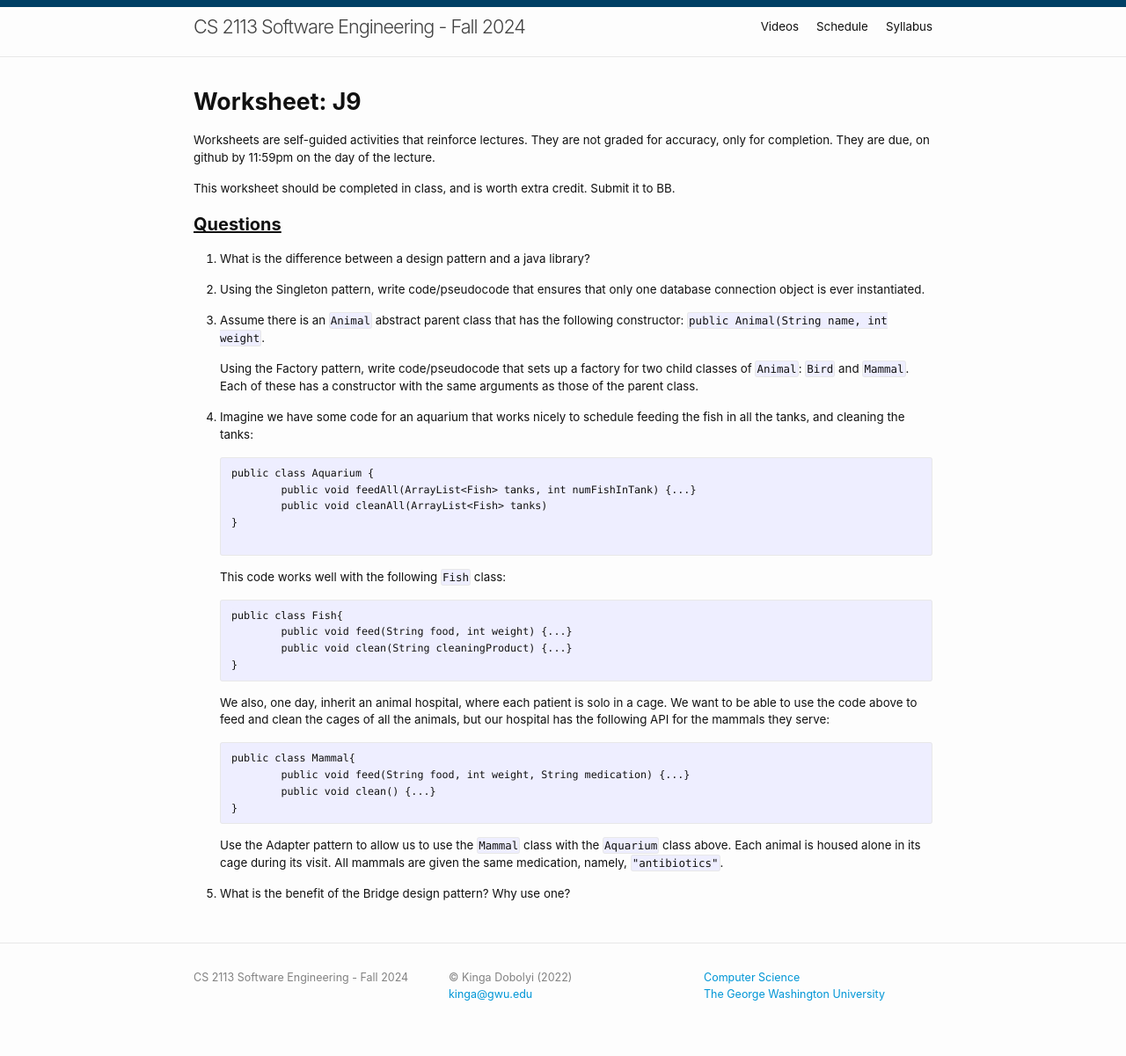
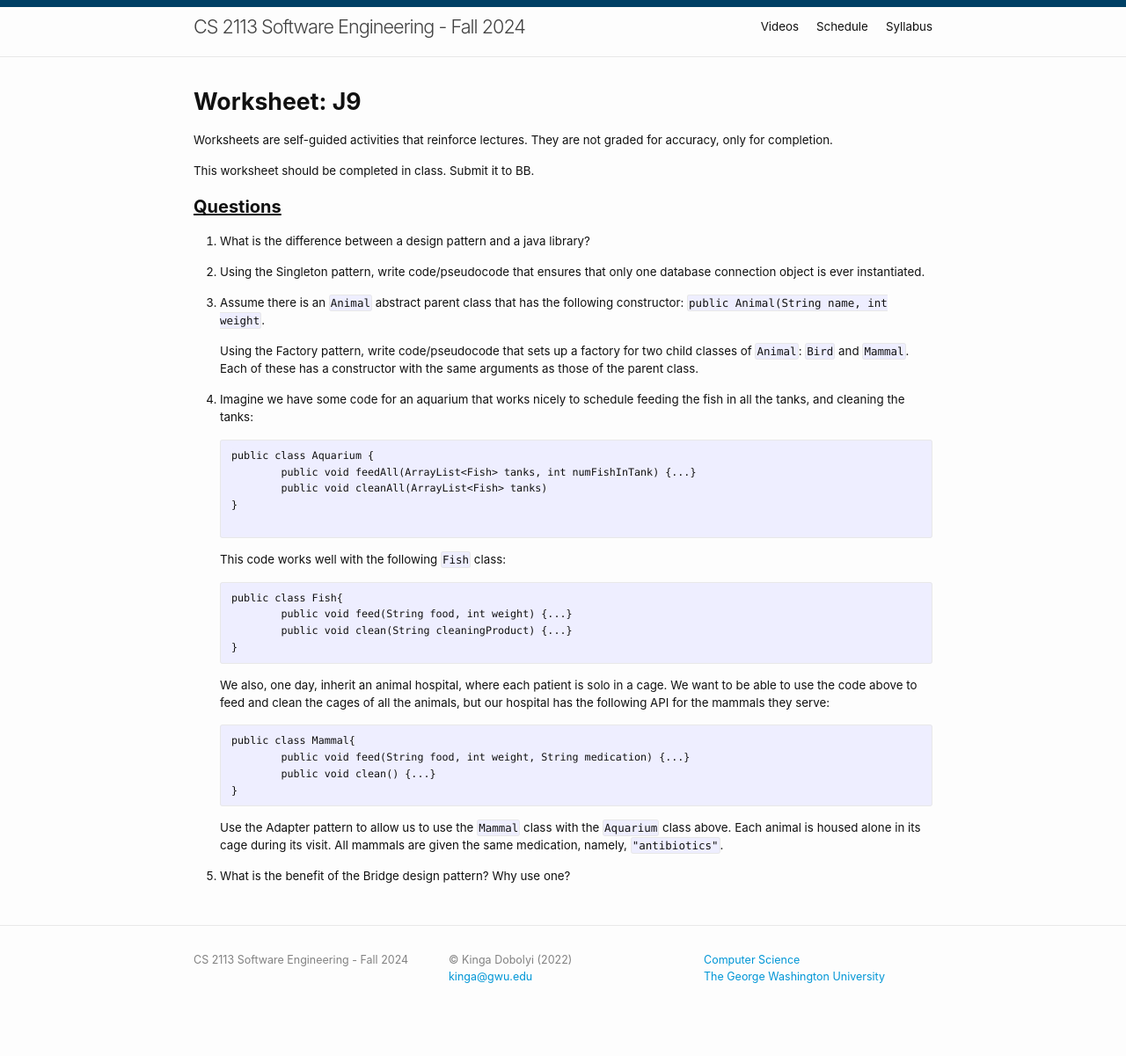
Before and after one commit to cs2113-f24/cs2113-f24.github.io, a Jekyll site: the page built from wrkshts/J9-wrksht.md, in a window 1280 px wide. Shown: the whole page at 88% size. Built offline with Jekyll 4.4.1, drawn with Linux system fonts in a browser that asks for light colours.

Commit message:
debugging 1

```diff
--- a/wrkshts/J9-wrksht.md
+++ b/wrkshts/J9-wrksht.md
@@ -6,9 +6,9 @@ showsolution: false
 
 # Worksheet: J9
 
-Worksheets are self-guided activities that reinforce lectures. They are not graded for accuracy, only for completion. They are due, on github by 11:59pm on the day of the lecture.
+Worksheets are self-guided activities that reinforce lectures. They are not graded for accuracy, only for completion.
 
-This worksheet should be completed in class, and is worth extra credit. Submit it to BB.
+This worksheet should be completed in class. Submit it to BB.
 
 ## Questions
 
```
Also changed, not shown: schedule.md (+1 -1 lines).
